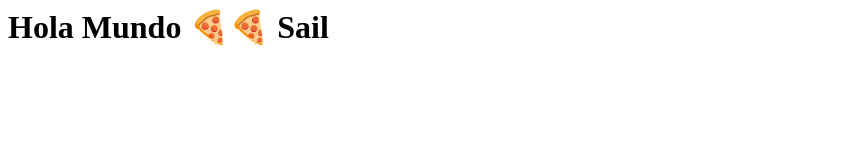
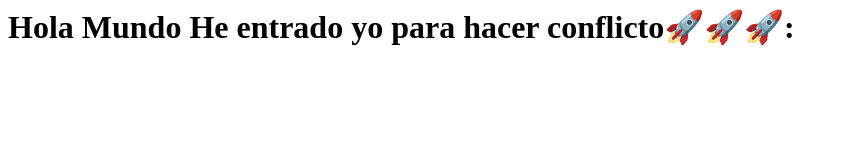
Before and after one commit to Sailmaster91/Curso-FalconMaster, a plain HTML site: page html/holamundo.html in a window 1280 px wide. Shown: the whole page, without its empty margins (0-847 px from the left). Drawn offline with Linux system fonts and the light colour scheme.

Commit message:
Agregando un conflicto a  Hola mundo

```diff
--- a/html/holamundo.html
+++ b/html/holamundo.html
@@ -5,7 +5,7 @@
   </header>
 
   <body>
-   <h1>Hola Mundo 🍕🍕 Sail</h1>
+   <h1>Hola Mundo He entrado yo para hacer conflicto🚀🚀🚀:</h1>
 
   </body>
 </html>
```
